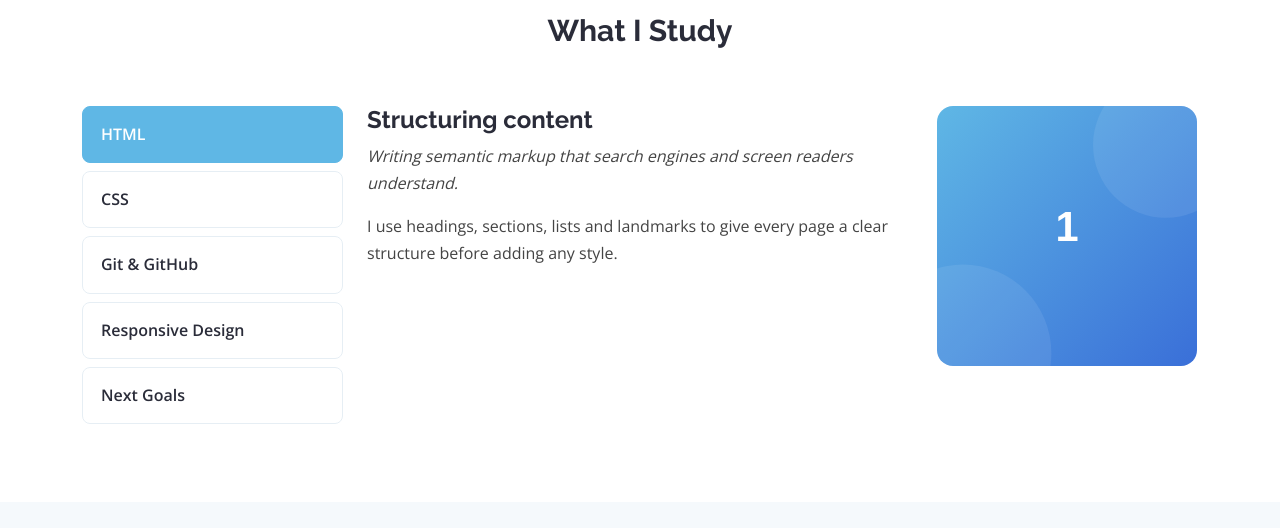
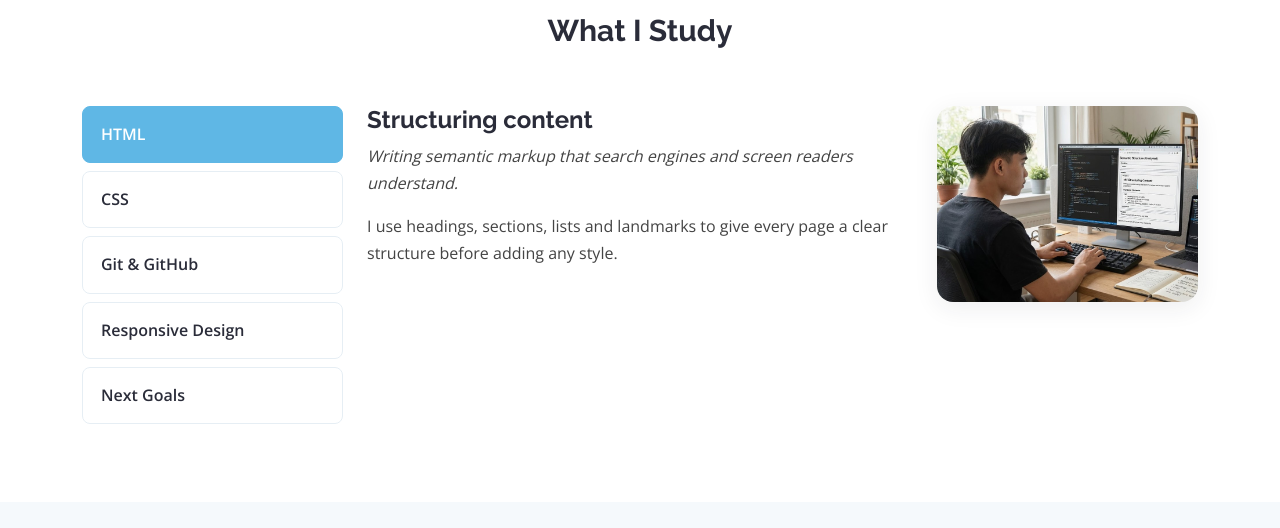
Before and after one commit to JohnCrisEgca/egca-project-1, a plain HTML site: page about.html in a window 1280 px wide. Shown: the part 1318-1846 px from the top of the page. Drawn offline with nearby package versions, Linux system fonts and the light colour scheme.

Commit message:
Add desk photo to the Structuring content tab

```diff
--- a/about.html
+++ b/about.html
@@ -193,7 +193,7 @@
                     <p>I use headings, sections, lists and landmarks to give every page a clear structure before adding any style.</p>
                   </div>
                   <div class="col-lg-4 text-center order-1 order-lg-2">
-                    <img src="assets/img/step-1.svg" alt="" class="img-fluid rounded-4">
+                    <img src="assets/img/structuring-content.jpg" alt="Studying semantic HTML at my desk" class="img-fluid rounded-4 tab-photo">
                   </div>
                 </div>
               </div>
--- a/styles/main.css
+++ b/styles/main.css
@@ -895,6 +895,15 @@ section,
 .tabs .tab-pane h3 { font-weight: 700; font-size: 24px; }
 .tabs .tab-pane img { max-height: 260px; }
 
+.tabs .tab-pane img.tab-photo {
+  width: 100%;
+  max-height: none;
+  aspect-ratio: 4 / 3;
+  object-fit: cover;
+  object-position: center;
+  box-shadow: var(--shadow);
+}
+
 /*--------------------------------------------------------------
 # Footer
 --------------------------------------------------------------*/
```
Also changed, not shown: assets/img/structuring-content.jpg (added).
